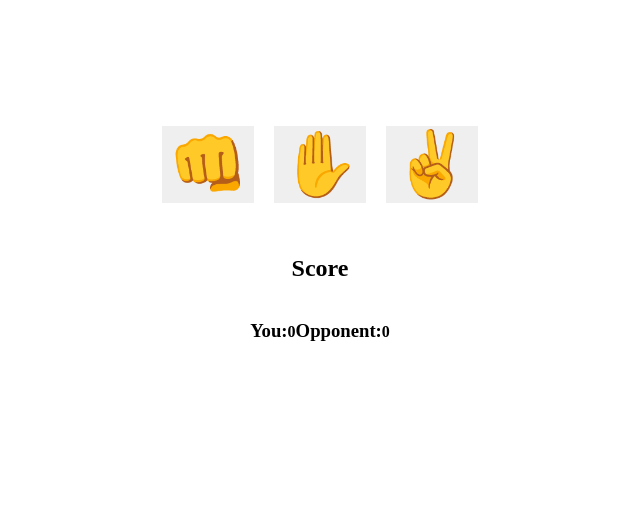
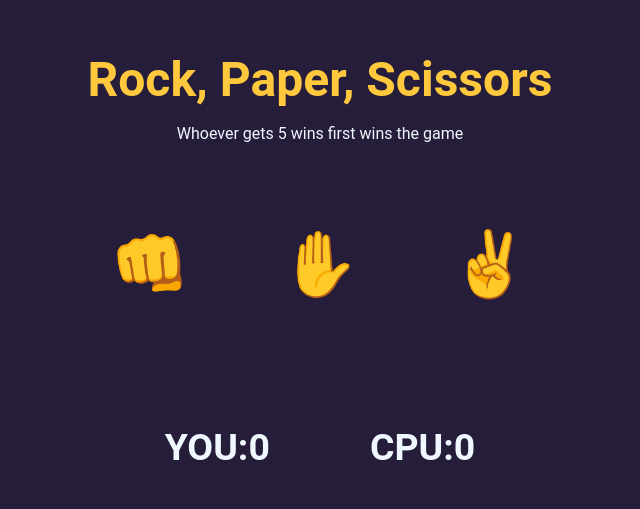
Before and after one commit to monodram/rock_paper_scissors, a plain HTML site: page index.html in a window 1280 px wide. Shown: the part 164-673 px from the top of the page, without its empty margins (320-960 px from the left). Drawn offline with Linux system fonts and the light colour scheme.

Commit message:
Added more CSS, set the game to end after 5 wins

```diff
--- a/index.html
+++ b/index.html
@@ -9,6 +9,10 @@
     <script src="scripts.js" defer></script>
 </head>
 <body>
+    <div class="header">
+        <h2>Rock, Paper, Scissors</h2>
+        <p>Whoever gets 5 wins first wins the game</p>
+    </div>
     <div class="game">
         <div class="buttons">
             <button id="rockButton">👊</button>
@@ -18,15 +22,15 @@
     </div>
     <div class="scoreboard">
         <p id="message"></p>
-        <h2>Score</h2>
+
         <div class="scoreline">
             <div class="score">
-                <h3>You:</h3>
-                <h4 id="yourScore">0</h4>
+                <h3>YOU:</h3>
+                <h3 id="yourScore"> 0</h3>
             </div>
             <div class="score">
-                <h3>Opponent:</h3>
-                <h4 id="opponentScore">0</h4>
+                <h3>CPU:</h3>
+                <h3 id="opponentScore"> 0</h3>
             </div>
         </div>
     </div>
--- a/scripts.js
+++ b/scripts.js
@@ -70,6 +70,7 @@ function playRound(playerSelection, computerSelection) { // "simulates" a single
     console.log(whoWinsRound);
     updateScore();
     roundScore();
+    gameOver();
 
 };
 
@@ -89,32 +90,22 @@ function roundScore() { // displays info with result after every round
         message.textContent = `${playerSelection} beats ${computerSelection}. You won this round.`;
 
     } else if (whoWinsRound == 'computer') {
-        message.textContent = `${playerSelection} gets beaten by ${computerSelection}. You lost this round.`;
+        message.textContent = `${playerSelection} is beaten by ${computerSelection}. You lost this round.`;
 
     } else {
         message.textContent = 'It\'s a tie. Try again.';
     }
 };
 
+function gameOver() { // After 5 wins resets the game score and displays a message saying who won the game
+    if (playerScore == 5) {
+        playerScore = 0;
+        computerScore = 0;
+        message.textContent = `You won the game. Congratulations!`;
 
-
-/*
-for (let i = 0; i < 15; i++) { // loops the game until someone wins 3 rounds
-    game();
-
-    if (playerScore == 3) {
-        alert('You\'ve won! Congratulations :)');
-        break;
-
-    } else if (computerScore == 3) {
-        alert('You\'ve lost :( Better luck next time.');
-        break;
-    }
+    } else if (computerScore == 5) {
+        playerScore = 0;
+        computerScore = 0;
+        message.textContent = `You lost the game. Better luck next time!`;
+    };
 };
-
-
-
-console.log(computerSelection);
-console.log(playerSelection);
-console.log(whoWinsRound);
-*/
--- a/style.css
+++ b/style.css
@@ -1,29 +1,37 @@
 body {
+    font-family: 'Roboto', sans-serif;
     height: 100vh;
     display: flex;
     justify-content: center;
     align-items: center;
     flex-direction: column;
-}
-.game {
+    background-color: #251D3A;
+    color: aliceblue;
+
 }
 
-.scoreboard {
-    display: flex;
-    flex-direction: column;
+.header {
+    font-size: 32px;
+    justify-content: center;
     align-items: center;
-    justify-content: center;
+    text-align: center;
+    margin: 30px;
+
 }
 
-.scoreline {
-    display: flex;
-    flex-direction: row;
+.header h2 {
+    color: #ffc83d;
+    margin-bottom: 0px;
 }
 
-.score {
-    display: flex;
+.header p {
+    font-size: 16px;
+}
+
+.game {
 
 }
+
 .buttons {
     display: flex;
     justify-content: space-around;
@@ -35,6 +43,37 @@ body {
     border: none;
     font-size: 64px;
     text-align: center;
-    width: 100%;
+    width: 150px;
+    height: 150px;
+    background-color: #251D3A;
+}
+
+.buttons button:hover {
+    font-size: 74px;
+    width: 150px;
+    height: 150px;
+    background-color: #2A2550;
+}
+
+.scoreboard {
+    display: flex;
+    flex-direction: column;
+    align-items: center;
+    justify-content: center;
+}
+
+#message {
+    font-size: 24px;
+}
+
+.scoreline {
+    display: flex;
+    flex-direction: row;
+    gap: 100px;
+}
+
+.score {
+    display: flex;
+    font-size: 32px;
 
 }
```
